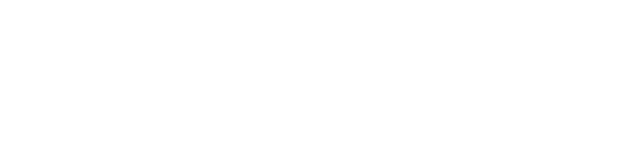
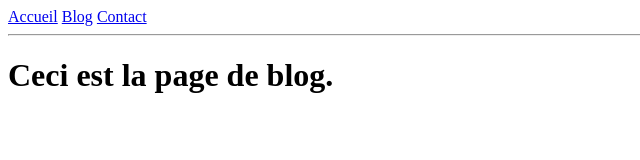
Before and after one commit to mandaribo/web_dynamique, a plain HTML site: page Cours_04/lecon_4_travail_maison/html/blog.html in a window 1280 px wide. Shown: the whole page, without its empty margins (0-640 px from the left). Drawn offline with Linux system fonts and the light colour scheme.

Commit message:
ajout des images, des headers

```diff
--- a/Cours_04/lecon_4_travail_maison/html/blog.html
+++ b/Cours_04/lecon_4_travail_maison/html/blog.html
@@ -7,6 +7,13 @@
     <link rel="stylesheet" href="/styles/blog.css">
 </head>
 <body>
+    <header>
+        <a href="../index.html">Accueil</a>
+        <a href="blog.html">Blog</a>
+        <a href="contact.html">Contact</a>
+        <hr>
+    </header>
+    <h1>Ceci est la page de blog.</h1>
 
 </body>
 </html>
```
Also changed, not shown: Cours_04/lecon_4_travail_maison/html/contact.html (+7 -1 lines), Cours_04/lecon_4_travail_maison/index.html (+7 -1 lines), Cours_04/lecon_4_travail_maison/images/svt2.webp (added), Cours_04/lecon_4_travail_maison/images/svt3.webp (added).
